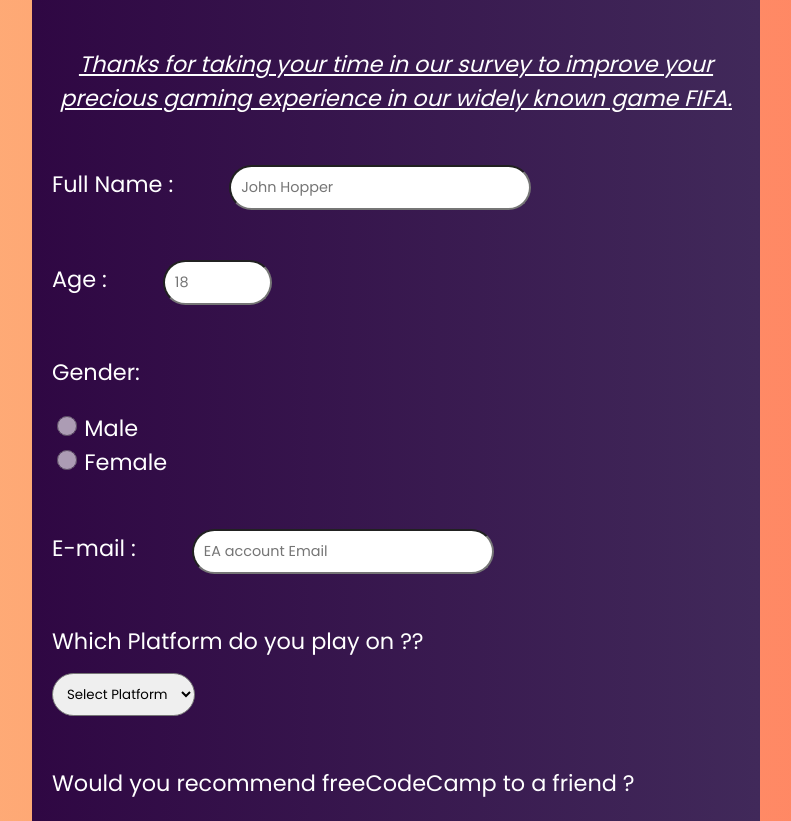
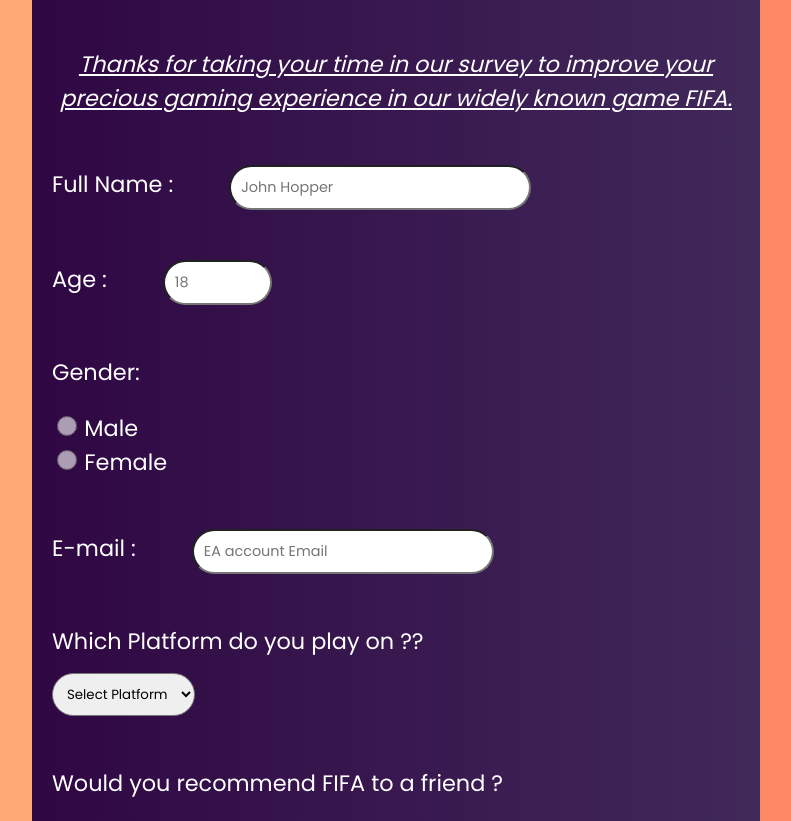
Before and after one commit to YoYo-Python/Survey, a plain HTML site: page index.html in a window 1280 px wide. Shown: the part 118-939 px from the top of the page, without its empty margins (244-1035 px from the left). Drawn offline with Linux system fonts and the light colour scheme.

Commit message:
Minor fix in index.html

```diff
--- a/index.html
+++ b/index.html
@@ -62,7 +62,7 @@
                     </select>
                 </div>
                 <div>
-                    <p id="recommendation">Would you recommend freeCodeCamp to a
+                    <p id="recommendation">Would you recommend FIFA to a
                         friend ? </p>
                     <input type="radio" name="recommend"
                         id="definitely-recommend"
```
